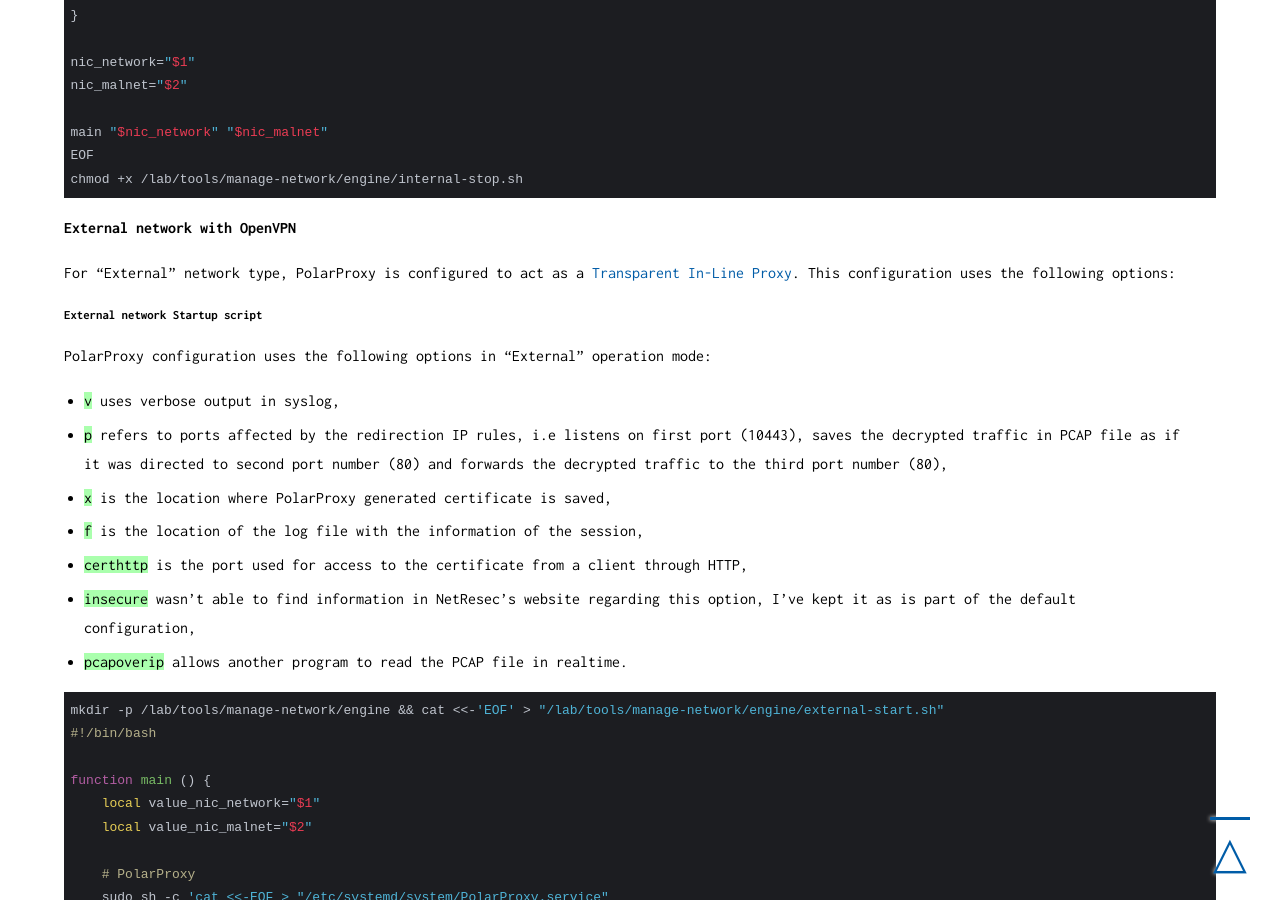
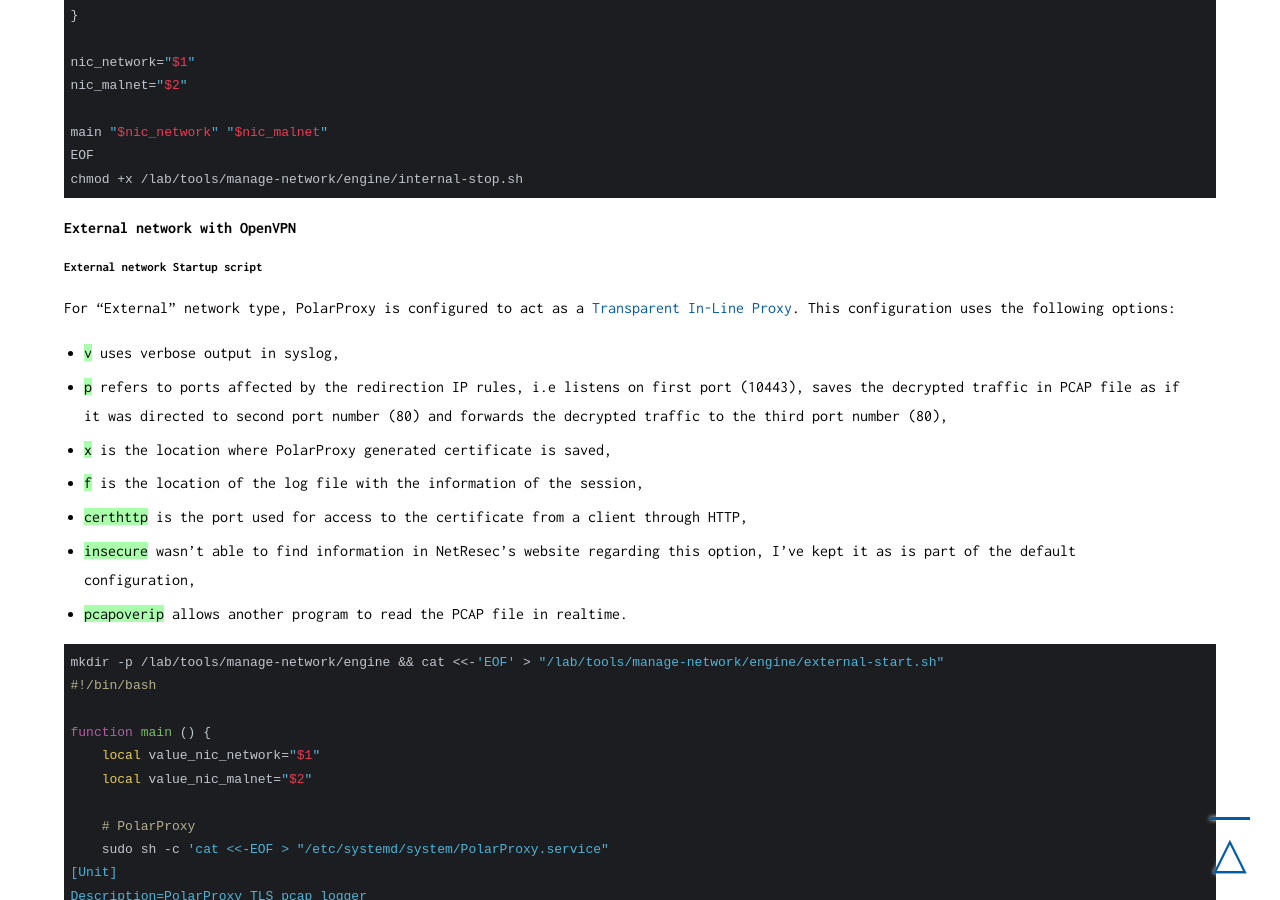
Before and after one commit to qwertzy-antonio-godinho/qwertzy-antonio-godinho.github.io, a Jekyll site: the page built from _posts/2021-02-08-Malware-Lab-Part-1-The-Gateway.md, in a window 1280 px wide and 900 px high, scrolled down 41325 px. Built offline with Jekyll 4.4.1, drawn with Linux system fonts in a browser that asks for light colours.

Commit message:
last minute fix

```diff
--- a/_posts/2021-02-08-Malware-Lab-Part-1-The-Gateway.md
+++ b/_posts/2021-02-08-Malware-Lab-Part-1-The-Gateway.md
@@ -1258,11 +1258,9 @@
 
 ### External network with OpenVPN
 
+#### External network Startup script
+
 For "External" network type, PolarProxy is configured to act as a [Transparent In-Line Proxy](https://www.netresec.com/?page=PolarProxy). This configuration uses the following options:
-
-#### External network Startup script
-
-PolarProxy configuration uses the following options in "External" operation mode:
 
 - <span class="highlight-green">v</span> uses verbose output in syslog,
 - <span class="highlight-green">p</span> refers to ports affected by the redirection IP rules, i.e listens on first port (10443), saves the decrypted traffic in PCAP file as if it was directed to second port number (80) and forwards the decrypted traffic to the third port number (80),
```
